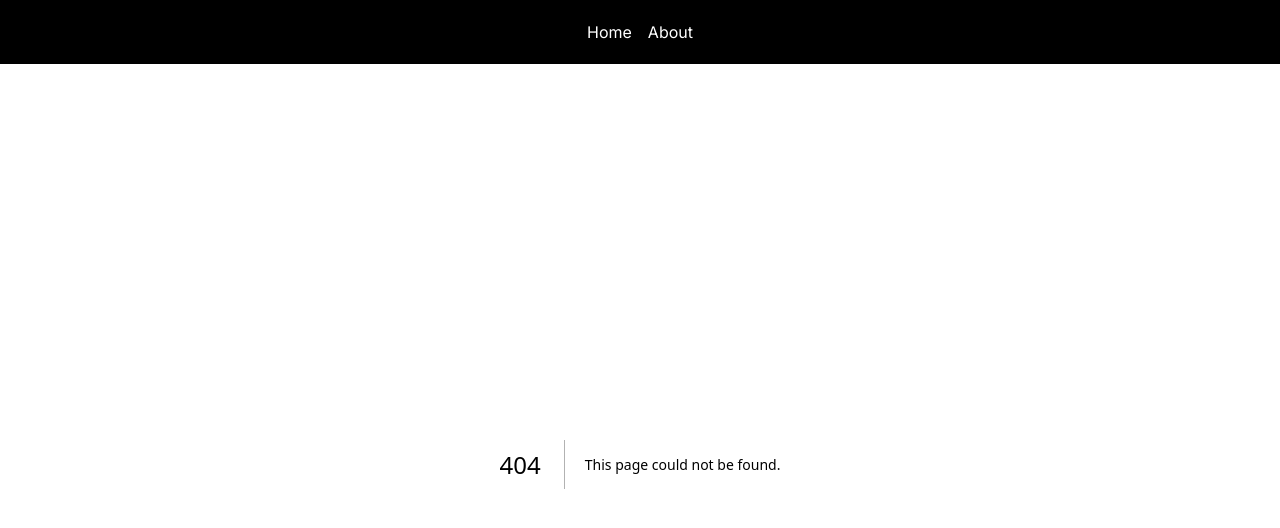
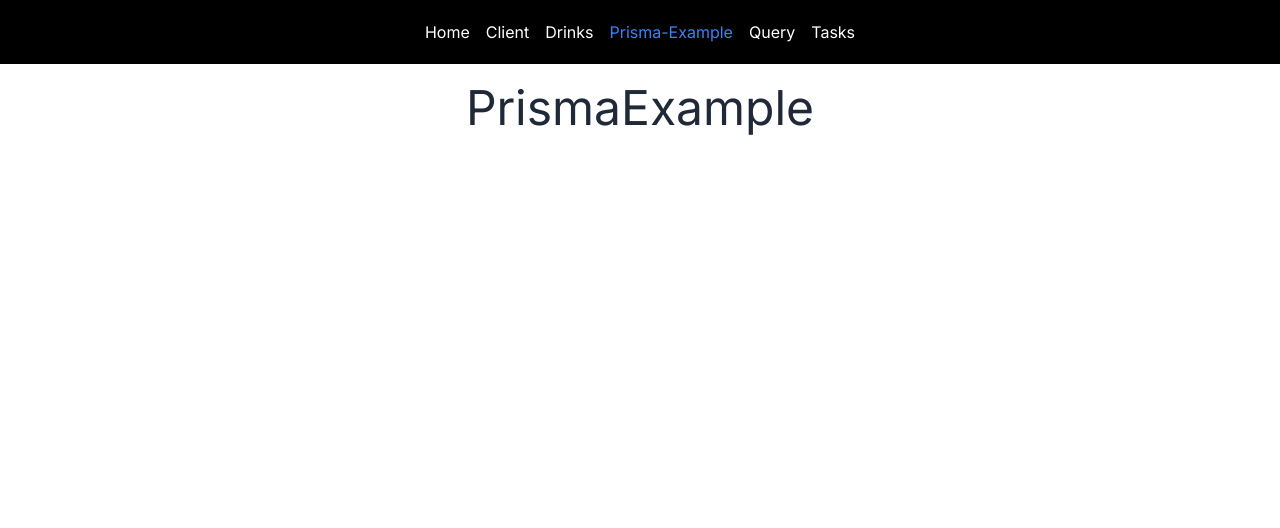
Before and after one commit to MezoAli/next-14-tutorilas, a Next.js app: page /prisma-example in a window 1280 px wide. Before the commit this address had no page. Shown: the top 528 px of the page. Built offline with nearby package versions, Linux system fonts and the light colour scheme.

Commit message:
adding project pages

```diff
--- a/app/about/page.js
+++ /dev/null
@@ -1,5 +0,0 @@
-const AboutPage = () => {
-  return <div className="text-center text-5xl py-5">About Page</div>;
-};
-
-export default AboutPage;
--- /dev/null
+++ b/app/client/page.js
@@ -0,0 +1,5 @@
+const ClientPage = () => {
+  return <div className="text-center text-5xl py-5">ClientPage</div>;
+};
+
+export default ClientPage;
--- /dev/null
+++ b/app/drinks/page.js
@@ -0,0 +1,7 @@
+import React from "react";
+
+const DrinksPage = () => {
+  return <div className="text-center text-5xl py-5">DrinksPage</div>;
+};
+
+export default DrinksPage;
--- /dev/null
+++ b/app/prisma-example/page.js
@@ -0,0 +1,7 @@
+import React from "react";
+
+const PrismaExample = () => {
+  return <div className="text-center text-5xl py-5">PrismaExample</div>;
+};
+
+export default PrismaExample;
--- /dev/null
+++ b/app/query/page.js
@@ -0,0 +1,7 @@
+import React from "react";
+
+const QueryPage = () => {
+  return <div className="text-center text-5xl py-5">QueryPage</div>;
+};
+
+export default QueryPage;
--- /dev/null
+++ b/app/tasks/page.js
@@ -0,0 +1,7 @@
+import React from "react";
+
+const TasksPage = () => {
+  return <div className="text-center text-5xl py-5">Tasks Page</div>;
+};
+
+export default TasksPage;
--- a/components/MainNavigation.jsx
+++ b/components/MainNavigation.jsx
@@ -4,7 +4,11 @@
 
 const LINKS = [
   { name: "Home", href: "/" },
-  { name: "About", href: "/about" },
+  { name: "Client", href: "/client" },
+  { name: "Drinks", href: "/drinks" },
+  { name: "Prisma-Example", href: "/prisma-example" },
+  { name: "Query", href: "/query" },
+  { name: "Tasks", href: "/tasks" },
 ];
 
 const MainNavigation = () => {
@@ -17,7 +21,7 @@
           <li key={link.name}>
             <Link
               href={link.href}
-              className={isActive && "text-semibold text-blue-500"}
+              className={isActive ? "text-semibold text-blue-500" : undefined}
             >
               {link.name}
             </Link>
--- a/package.json
+++ b/package.json
@@ -14,9 +14,12 @@
     "react-dom": "^18"
   },
   "devDependencies": {
+    "@types/node": "20.11.16",
+    "@types/react": "18.2.53",
     "autoprefixer": "^10.0.1",
     "daisyui": "^4.6.1",
     "postcss": "^8",
-    "tailwindcss": "^3.3.0"
+    "tailwindcss": "^3.3.0",
+    "typescript": "5.3.3"
   }
 }
```
Also changed, not shown: tsconfig.json (added, +34 -0 lines), 1 other file (tests, documents, lock files or other folders).
